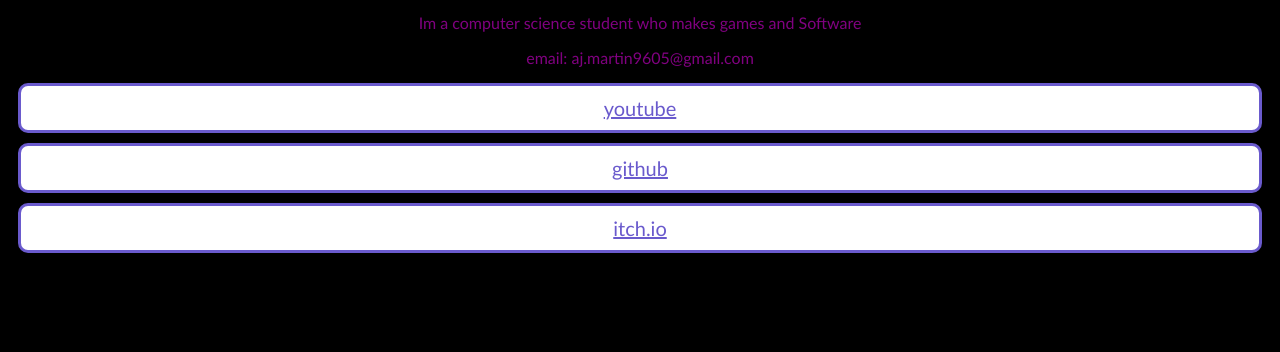
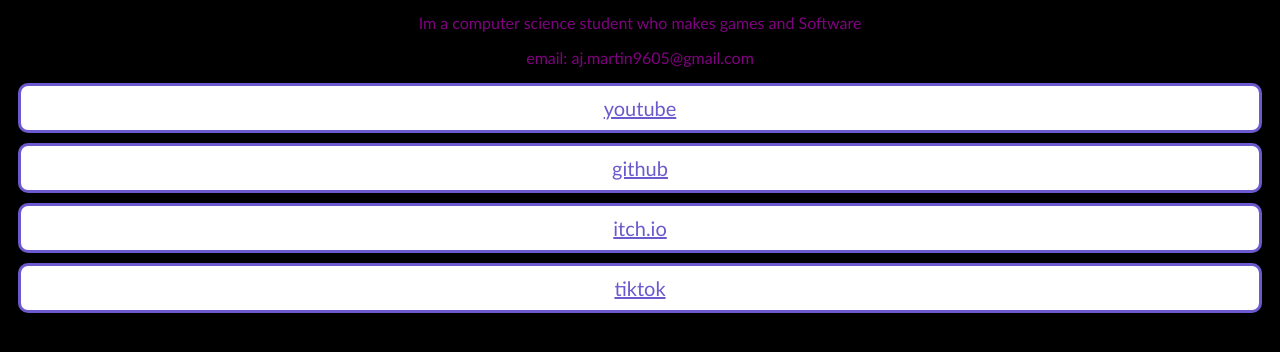
Before and after one commit to okizeme3/Okizemes-info, a plain HTML site: page index.html in a window 1280 px wide. Shown: the part 350-702 px from the top of the page. Drawn offline with Linux system fonts and the light colour scheme.

Commit message:
Update index.html

```diff
--- a/index.html
+++ b/index.html
@@ -17,5 +17,6 @@
 <a class="link" href="https://www.youtube.com/@okizeme3"> youtube</a>
 <a class="link" href="https://github.com/okizeme3">github</a>
 <a class="link" href="https://okizeme3.itch.io/">itch.io</a>
+<a class="link" href="https://www.tiktok.com/@okizeme3">tiktok</a>
   </body>
 </html>
```
